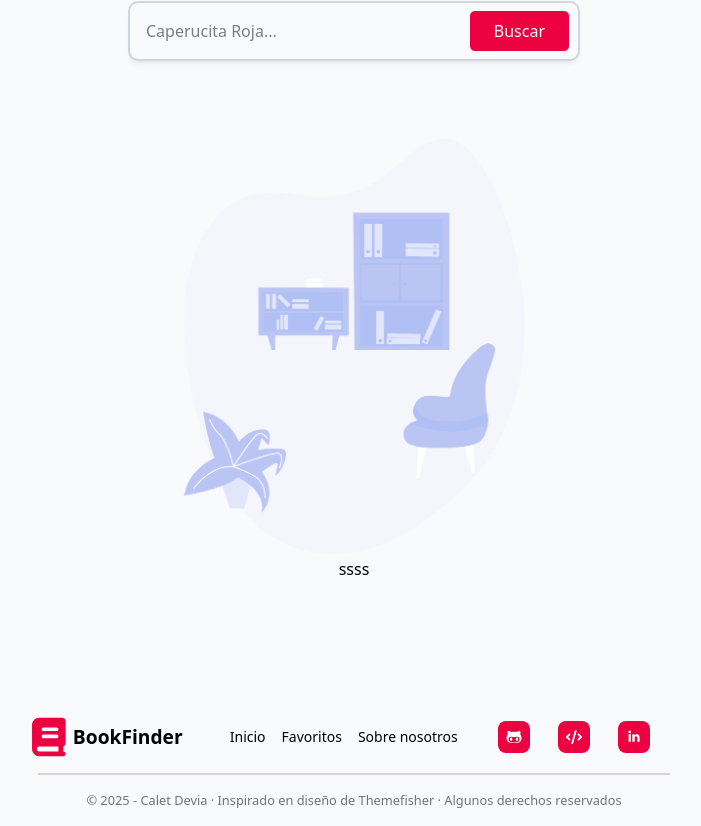
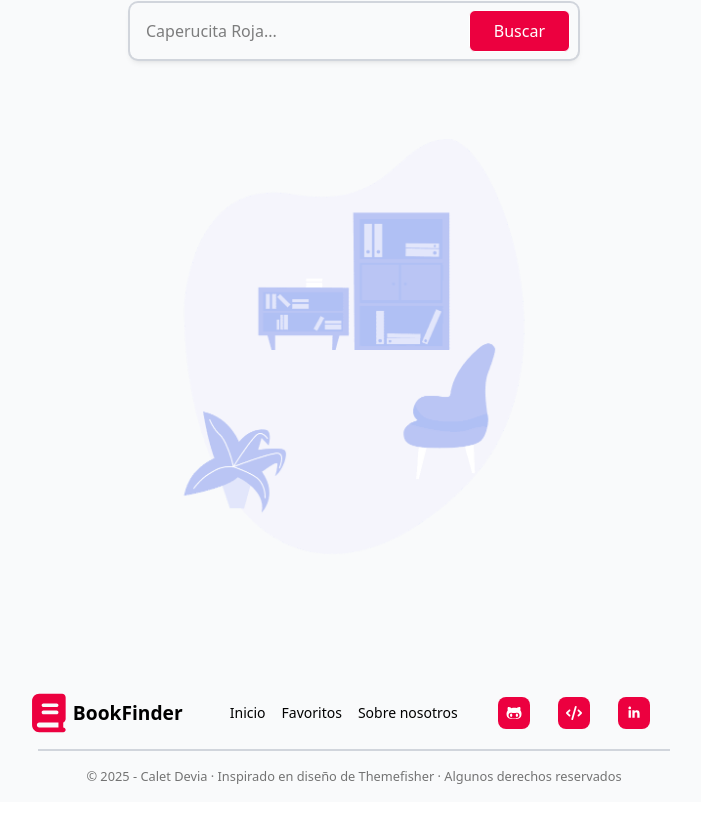
Before and after one commit to Ledtius/BookFinder, a React (Vite) app: page / in a window 1280 px wide. Shown: the part 477-1303 px from the top of the page, without its empty margins (286-987 px from the left). After the commit the page ends 1279 px from the top, so only its background shows below. Built offline with nearby package versions, Linux system fonts and the light colour scheme; no server answers.

Commit message:
Deleted the btn of the book-info

```diff
--- a/src/components/pages/Home.jsx
+++ b/src/components/pages/Home.jsx
@@ -9,9 +9,6 @@ const Home = () => {
         <Hero />
         <Form />
         <BookList />
-        <Link to="book-info">
-          <button>ssss</button>
-        </Link>
       </section>
     </>
   );
```
